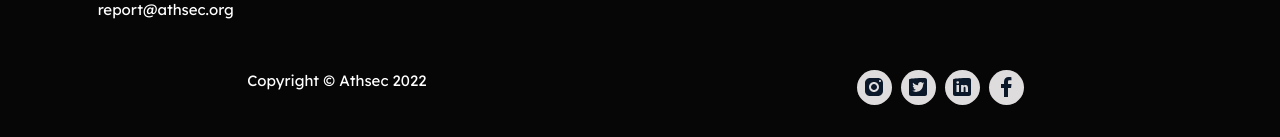
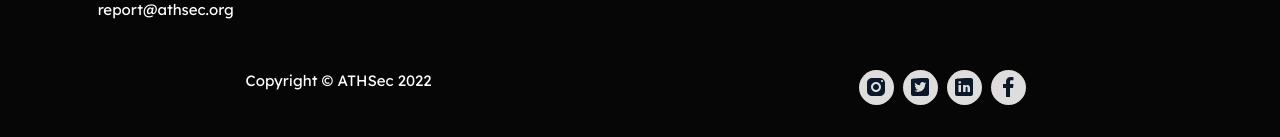
Before and after one commit to arlindo0x73/athsec, a Next.js app: page /mdr in a window 1280 px wide. Shown: the part 2695-2832 px from the top of the page. Built offline with nearby package versions, Linux system fonts and the light colour scheme; a web font is replaced by a local one.

Commit message:
Update index.js

```diff
--- a/components/Footer/index.js
+++ b/components/Footer/index.js
@@ -52,7 +52,7 @@ const Footer = () => {
 
       <div className={style.footerInfoBottom }>
         <div className="">
-          <p>Copyright 	&copy; Athsec 2022</p>
+          <p>Copyright 	&copy; ATHSec 2022</p>
         </div>
 
         <div className={style.footerLogos}>
```
